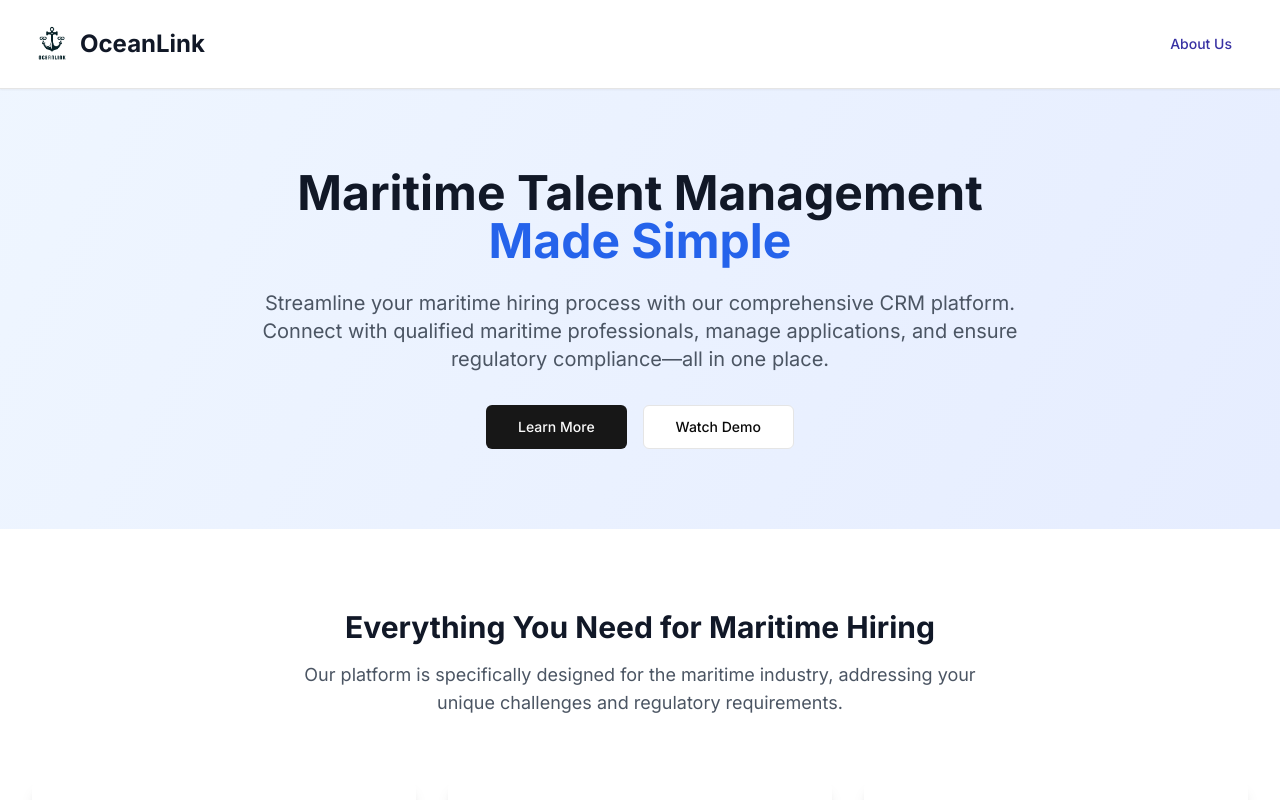
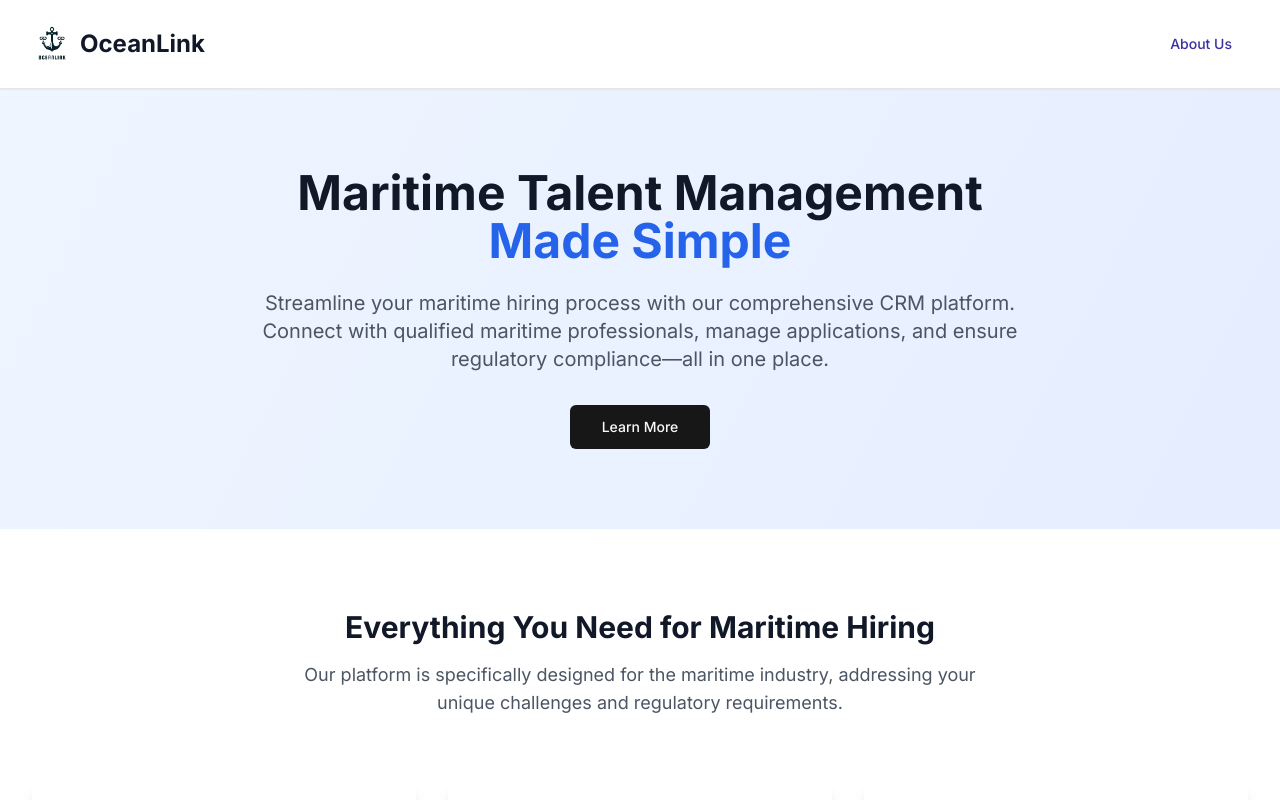
Before and after one commit to clouddo-team/ocean-link-landing, a Next.js app: page / in a window 1280 px wide. Shown: the top 800 px of the page. Built offline with nearby package versions, Linux system fonts and the light colour scheme.

Commit message:
Removed watch demo button

```diff
--- a/app/page.tsx
+++ b/app/page.tsx
@@ -101,9 +101,9 @@ export default function Home() {
           </p>
           <div className="flex justify-center space-x-4">
             <LearnMoreButton />
-            <Button variant="outline" size="lg" className="px-8">
+            {/* <Button variant="outline" size="lg" className="px-8">
               Watch Demo
-            </Button>
+            </Button> */}
           </div>
         </div>
       </section>
```
